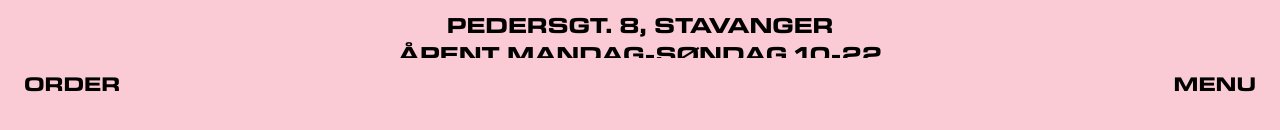
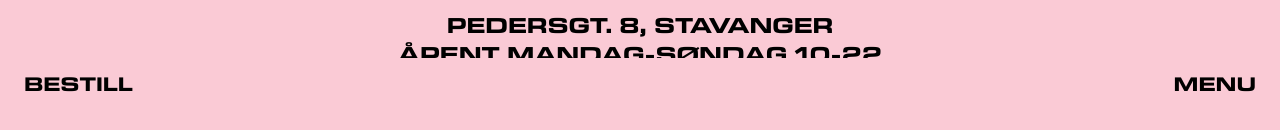
Before and after one commit to manopizzano/web-mano, a React (Create React App) app: page / in a window 1280 px wide. Shown: the part 688-818 px from the top of the page. Built offline with nearby package versions, Linux system fonts and the light colour scheme; no server answers.

Commit message:
updated order lang

```diff
--- a/src/App.js
+++ b/src/App.js
@@ -21,8 +21,8 @@ export const routes = {
     show: false
   },
   order: {
-    name: 'Order',
-    path: '/order',
+    name: 'Bestill',
+    path: '/bestill',
     component: OrderPage,
     exact: true,
     show: true
--- a/src/components/Nav.js
+++ b/src/components/Nav.js
@@ -1,6 +1,8 @@
 import React, { Component } from 'react'
 import { Link } from 'react-router-dom'
 import cc from 'classcat'
+
+import { routes } from '../App'
 
 import { Consumer, Portal } from './Utilities'
 import Menu from './Menu'
@@ -21,10 +23,10 @@ export default class Nav extends Component {
               <div className="Nav__wrapper">
                 <Link
                   className="Nav__col Nav__col--order"
-                  to="/order"
+                  to={routes.order.path}
                   onClick={actions.closeMenu}
                 >
-                  Order
+                  {routes.order.name}
                 </Link>
                 <button
                   className="Nav__col Nav__col--menu"
```
